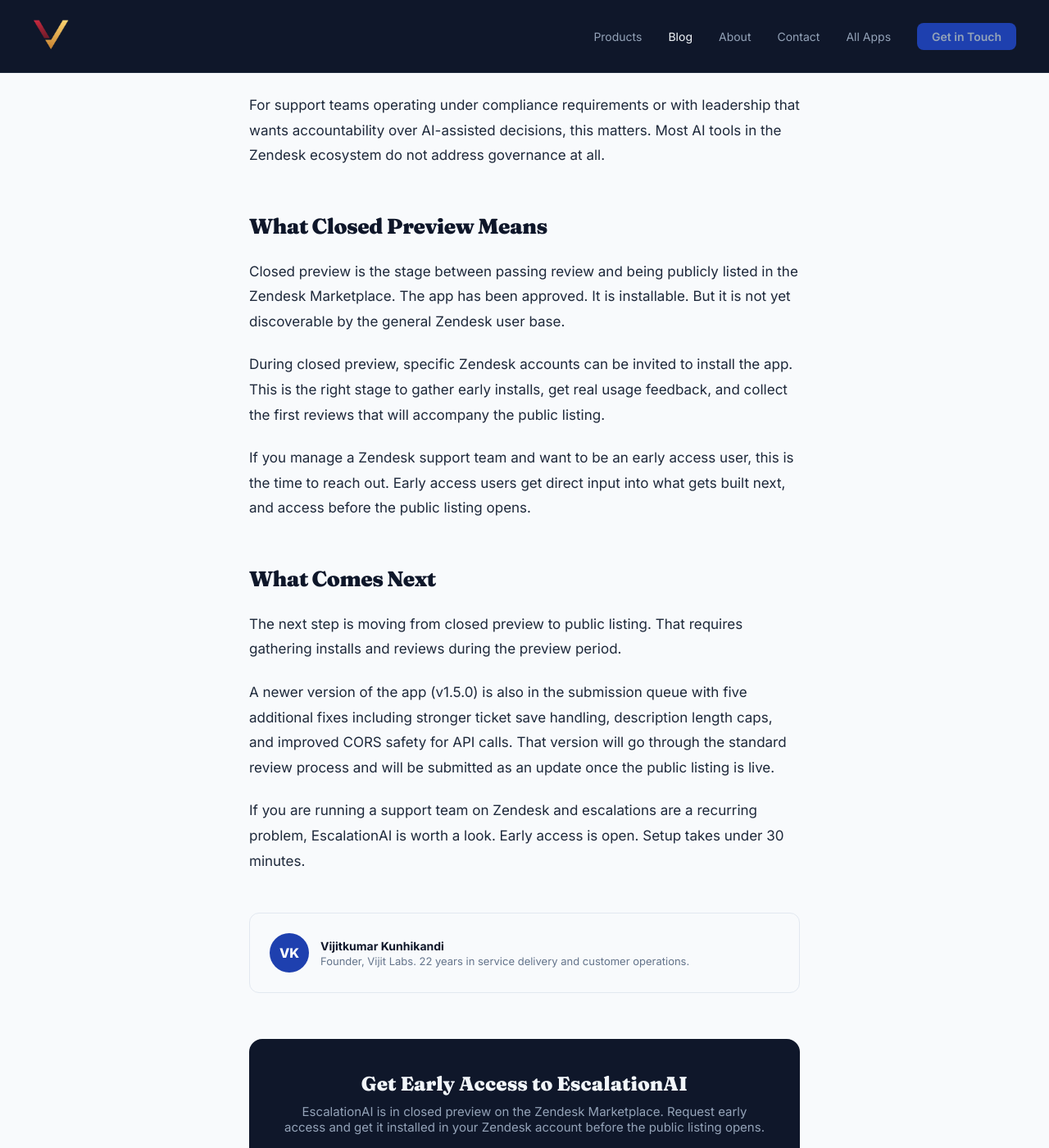
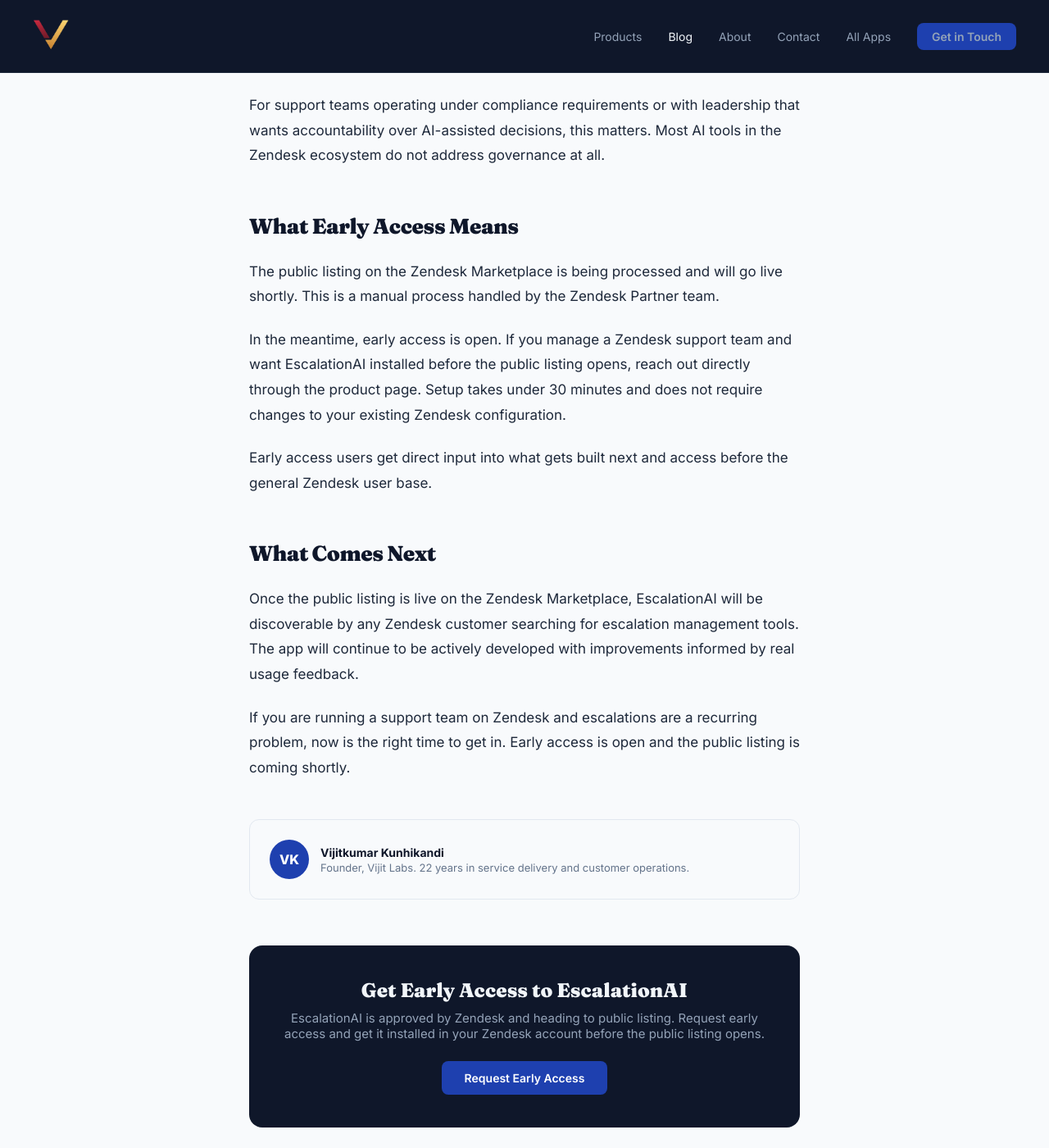
Before and after one commit to Vijit-k/vijitlabs-website, a Jekyll site: the page built from _posts/2026-06-16-escalationai-zendesk-approved.md, in a window 1280 px wide and 1400 px high, scrolled down 2426 px. Shown: the whole window at 82% size. Built offline with Jekyll 4.4.1, drawn with Linux system fonts in a browser that asks for light colours; some of the changed text lies outside the part shown.

Commit message:
Update EscalationAI blog post - simplify content, remove version numbers

```diff
--- a/_posts/2026-06-16-escalationai-zendesk-approved.md
+++ b/_posts/2026-06-16-escalationai-zendesk-approved.md
@@ -1,17 +1,17 @@
 ---
 layout: post
-title: "EscalationAI Just Cleared Zendesk Marketplace Review. Here Is What It Took."
-subtitle: "Three submissions, two rejections, and one complete authentication rebuild later, EscalationAI is now in closed preview on the Zendesk Marketplace."
+title: "EscalationAI Has Been Approved by Zendesk. Public Listing Is Coming."
+subtitle: "After multiple submissions and a complete authentication rebuild, EscalationAI has cleared Zendesk Marketplace review. Early access is open now."
 date: 2026-06-16
 category: Customer Support
 slug: escalationai-zendesk-approved
 cta_title: "Get Early Access to EscalationAI"
-cta_text: "EscalationAI is in closed preview on the Zendesk Marketplace. Request early access and get it installed in your Zendesk account before the public listing opens."
+cta_text: "EscalationAI is approved by Zendesk and heading to public listing. Request early access and get it installed in your Zendesk account before the public listing opens."
 cta_url: "https://escalationai.vijit.in"
 cta_button: "Request Early Access"
 ---
 
-As of today, EscalationAI has cleared the Zendesk Marketplace review process and is now in closed preview. That means it has been reviewed, approved, and is being made available to early access users before the full public listing opens.
+EscalationAI has cleared the Zendesk Marketplace review process. The public listing is on its way. Early access is open right now for support teams who want in before it goes live.
 
 Getting here was not straightforward. This post covers what the journey actually looked like, because most product announcements skip the part where things did not work.
 
@@ -25,17 +25,17 @@
 
 ## The Zendesk Marketplace Review Process
 
-Zendesk takes its marketplace seriously. Every app goes through a manual review that checks the code quality, security implementation, API handling, data privacy compliance, and adherence to Zendesk's developer standards.
+Zendesk takes its marketplace seriously. Every app goes through a manual review that checks code quality, security implementation, API handling, data privacy compliance, and adherence to Zendesk's developer standards.
 
-For EscalationAI, it took three submissions to get through.
+For EscalationAI, it took multiple submissions to get through.
 
-The first submission (v1.0) was rejected with three specific blockers. The domain whitelist implementation was missing. The short description exceeded the 80-character limit. And the secure settings implementation did not follow Zendesk's required pattern.
+The first submission was rejected with three specific blockers. The domain whitelist implementation was missing. The short description exceeded the character limit. And the secure settings implementation did not follow Zendesk's required pattern.
 
 Each blocker was legitimate. None of them were vague. Zendesk's reviewer was specific about what needed to change and why.
 
-The second submission (v1.1) fixed all three blockers. This required a complete rebuild of the authentication layer. The correct pattern for Zendesk apps requires the frontend to retrieve the installation context via the ZAF SDK, send it to the backend, and resolve the API key from there. A shared authentication library was built, a new endpoint was added to handle installation resolution, and a setup page was created to manage the configuration flow.
+The fixes required a complete rebuild of the authentication layer. The correct pattern for Zendesk apps requires the frontend to retrieve the installation context via the ZAF SDK, send it to the backend, and resolve the API key from there. A shared authentication library was built, a new endpoint was added to handle installation resolution, and a setup page was created to manage the configuration flow.
 
-v1.1 passed review and is now in closed preview.
+That submission passed review. EscalationAI is now approved by Zendesk and the public listing is being processed.
 
 ## What ISO 42001 Alignment Means in Practice
 
@@ -47,18 +47,16 @@
 
 For support teams operating under compliance requirements or with leadership that wants accountability over AI-assisted decisions, this matters. Most AI tools in the Zendesk ecosystem do not address governance at all.
 
-## What Closed Preview Means
+## What Early Access Means
 
-Closed preview is the stage between passing review and being publicly listed in the Zendesk Marketplace. The app has been approved. It is installable. But it is not yet discoverable by the general Zendesk user base.
+The public listing on the Zendesk Marketplace is being processed and will go live shortly. This is a manual process handled by the Zendesk Partner team.
 
-During closed preview, specific Zendesk accounts can be invited to install the app. This is the right stage to gather early installs, get real usage feedback, and collect the first reviews that will accompany the public listing.
+In the meantime, early access is open. If you manage a Zendesk support team and want EscalationAI installed before the public listing opens, reach out directly through the product page. Setup takes under 30 minutes and does not require changes to your existing Zendesk configuration.
 
-If you manage a Zendesk support team and want to be an early access user, this is the time to reach out. Early access users get direct input into what gets built next, and access before the public listing opens.
+Early access users get direct input into what gets built next and access before the general Zendesk user base.
 
 ## What Comes Next
 
-The next step is moving from closed preview to public listing. That requires gathering installs and reviews during the preview period.
+Once the public listing is live on the Zendesk Marketplace, EscalationAI will be discoverable by any Zendesk customer searching for escalation management tools. The app will continue to be actively developed with improvements informed by real usage feedback.
 
-A newer version of the app (v1.5.0) is also in the submission queue with five additional fixes including stronger ticket save handling, description length caps, and improved CORS safety for API calls. That version will go through the standard review process and will be submitted as an update once the public listing is live.
-
-If you are running a support team on Zendesk and escalations are a recurring problem, EscalationAI is worth a look. Early access is open. Setup takes under 30 minutes.
+If you are running a support team on Zendesk and escalations are a recurring problem, now is the right time to get in. Early access is open and the public listing is coming shortly.
```
